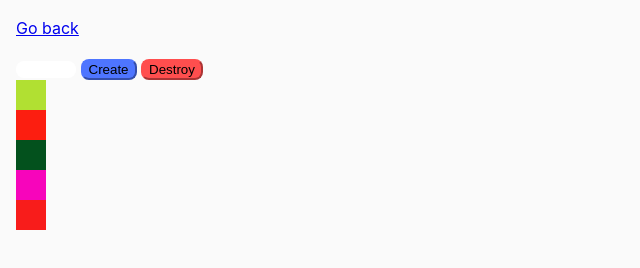
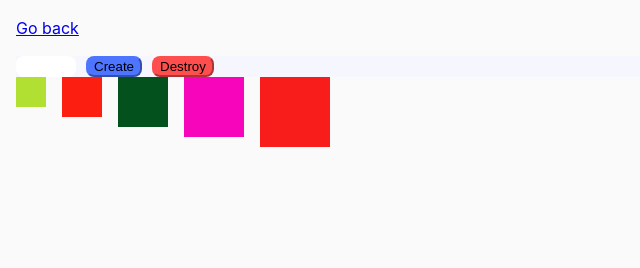
Before and after one commit to mrs-misteriya/goit-js-hw-07, a plain HTML site: page task-6.html in a window 1280 px wide. Both pictures are taken after typing "5" into the empty fields and a click on the button "Create". Shown: the whole page, without its empty margins (0-640 px from the left). Drawn offline with Linux system fonts and the light colour scheme.

Commit message:
fixed mistakes

```diff
--- a/css/task-6.css
+++ b/css/task-6.css
@@ -13,7 +13,7 @@ body {
     line-height: 1.5;
 }
 
-.controls{
+#controls{
     display: flex;
     gap: 10px;
     padding: 8px,
@@ -21,6 +21,11 @@ body {
              8px,
              16px;
     background-color: #F6F6FE;
+}
+
+#boxes{
+display: flex;
+gap: 16px;
 }
 
 .input{
--- a/js/task-5.js
+++ b/js/task-5.js
@@ -21,7 +21,7 @@ function getRandomHexColor() {
 function onClickButton() {
 
   bodyEl.style.backgroundColor = getRandomHexColor();
-  spanEl.textContent = "- " + getRandomHexColor();
+  spanEl.textContent = "- " + bodyEl.style.backgroundColor;
 
 }
 
--- a/js/task-6.js
+++ b/js/task-6.js
@@ -37,6 +37,7 @@ const divEl = document.querySelector("#controls");
 const creatingEl = document.querySelector("button[data-create]");
 const destroingEl = document.querySelector("button[data-destroy]");
 const inputEl = divEl.firstElementChild;
+const divBoxesEl = document.querySelector("#boxes");
 
 inputEl.classList.add("input");
 creatingEl.classList.add("create");
@@ -44,38 +45,38 @@ destroingEl.classList.add("destroy");
 
 
 function onCreateButton(event) {
-  const eventValue = event.target.value;
-  if (eventValue >= 1 && eventValue <= 100) {
-    return createBoxes(eventValue);
+  if (inputEl.value >= 1 && inputEl.value<= 100) {
+    createBoxes(inputEl.value);
   } else {
-    return destroyBoxes();
+    destroyBoxes();
   };
 };
 
-
-function createBoxes(amount) {
   function getRandomHexColor() {
   return `#${Math.floor(Math.random() * 16777215)
     .toString(16)
     .padStart(6, 0)}`;
   };
 
+function createBoxes(amount) {
+  let size = 30;
+
   for (let index = 0; index < amount; index++) {
-    let size = 30;
     const color = getRandomHexColor();
-    divEl.insertAdjacentHTML("beforeend",
+    divBoxesEl.insertAdjacentHTML("beforeend",
     `<div class = "div-element"
       style = "width: ${size}px; height: ${size}px; background-color: ${color};">
     </div>`);
-     size += 10;
+    size += 10;
+    inputEl.value = '';
   }
 };
 
 function destroyBoxes(){
   inputEl.value = '';
-
+  divBoxesEl.innerHTML ='';
 };
 
-inputEl.addEventListener("input", onCreateButton);
+inputEl.addEventListener("input", createBoxes);
 creatingEl.addEventListener("click", onCreateButton);
 destroingEl.addEventListener("click", destroyBoxes);
```
Also changed, not shown: index.html (+0 -1 lines), js/task-3.js (+3 -4 lines).
